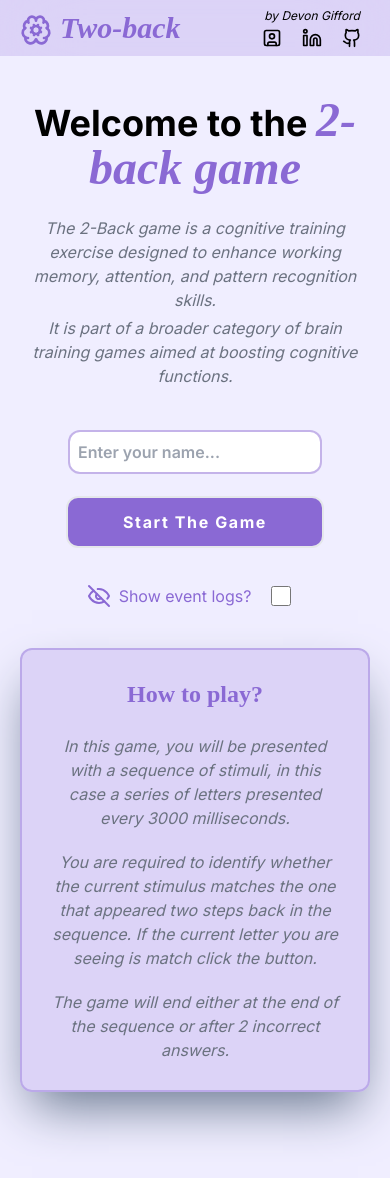
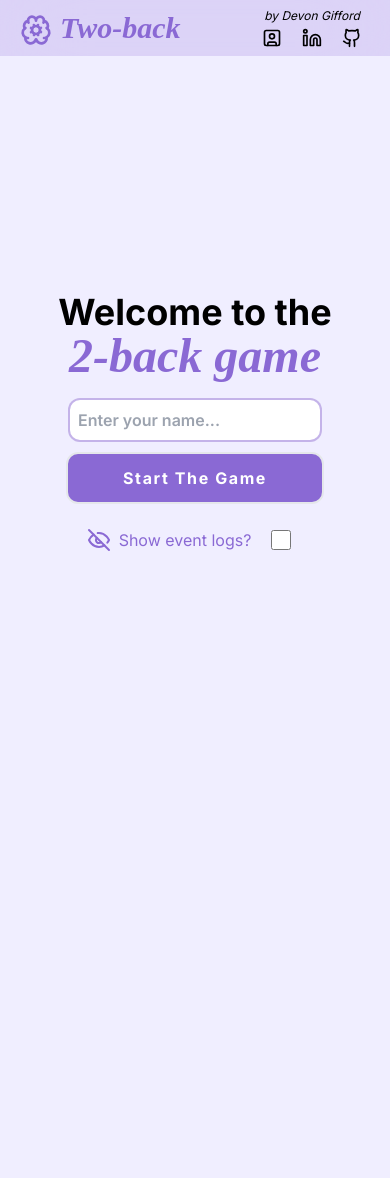
Before and after one commit to DevonGifford/Thymia, a Next.js app: page / in a window 390 px wide. Shown: the top 1178 px of the page. After the commit the page ends 844 px from the top, so only its background shows below. Built offline with nearby package versions, Linux system fonts and the light colour scheme.

Commit message:
ui: general polish, improvements to responsiveness

```diff
--- a/src/app/game/page.tsx
+++ b/src/app/game/page.tsx
@@ -48,19 +48,19 @@ const GamePage = () => {
       user.setCorrectAnswer(user.correctAnswer + 1);
       sendAnalyticsEvent(
         user.showAnalytics,
-        "Attempt button clicked - Correct Answer ✅"
+        "Attempt button clicked - Correct Answer ✅",
       );
     } else {
       user.setWrongAnswer(user.wrongAnswer + 1);
       sendAnalyticsEvent(
         user.showAnalytics,
-        "Attempt button clicked - Wrong answer ❌"
+        "Attempt button clicked - Wrong answer ❌",
       );
     }
   };
 
   return (
-    <>
+    <div className="flex flex-col gap-2 justify-center h-[90vh]">
       <Heading
         headingBlack="Hello there"
         headingColor={user.username}
@@ -68,7 +68,7 @@ const GamePage = () => {
         subHeadingColor="right now..."
       />
 
-      <div className="w-full h-1/2 md:w-9/12 max-w-2xl -translate-y-7 sm:translate-y-0">
+      <div className="w-full h-1/2 max-w-xl -translate-y-7 sm:translate-y-0">
         <div className="flex flex-col-reverse text-center md:flex-row w-full md:justify-between text-slate-900 text-xs sm:text-sm px-8 translate-y-12">
           <p>You have {2 - user.wrongAnswer} chances left</p>
           <p>{15 - count} questions remaining</p>
@@ -80,14 +80,14 @@ const GamePage = () => {
         </div>
       </div>
 
-      <div className="flex flex-col -translate-y-12 sm:translate-y-0">
+      <div className="flex flex-col -translate-y-12 sm:translate-y-0 pt-12 md:pt-0">
         <h2 className="sm:mt-4 text-center text-gray-600">
           Click below if you have seen this image in the most recent 2 images:
         </h2>
 
         <Button text="Seen it 👀" onClick={handleButtonClick} />
       </div>
-    </>
+    </div>
   );
 };
 
--- a/src/app/layout.tsx
+++ b/src/app/layout.tsx
@@ -24,7 +24,7 @@ export default function RootLayout({
       <body className={inter.className}>
         <UserContextProvider defaultValues={defaultContextValues}>
           <NavBar />
-          <main className="flex h-full md:h-screen py-24 sm:py-32 justify-center flex-col gap-5 md:gap-10 mx-5 md:mx-20 items-center">
+          <main className="flex h-screen justify-center flex-col mx-5 md:mx-20 items-center">
             {children}
           </main>
         </UserContextProvider>
--- a/src/app/page.tsx
+++ b/src/app/page.tsx
@@ -60,27 +60,15 @@ export default function Home() {
   };
 
   return (
-    <div className="flex flex-col gap-10 md:gap-16 justify-center items-center">
-      <div>
-        <Heading headingBlack="Welcome to the" headingColor="2-back game" />
-        <section className="flex flex-col text-center gap-1 italic text-gray-500 pt-4">
-          <p>
-            The 2-Back game is a cognitive training exercise designed to enhance
-            working memory, attention, and pattern recognition skills.
-          </p>
-          <p>
-            It is part of a broader category of brain training games aimed at
-            boosting cognitive functions.
-          </p>
-        </section>
-      </div>
+    <div className="flex flex-col gap-4 md:gap-16 justify-center items-center h-[70vh] md:h-auto">
+      <Heading headingBlack="Welcome to the" headingColor="2-back game" />
 
       <article>
         <form
           onSubmit={handleSubmit(onSubmit)}
           className="flex flex-col items-center gap-2"
         >
-          <div className="flex flex-col md:flex-row justify-start gap-5">
+          <div className="flex flex-col md:flex-row justify-start gap-2 md:gap-5">
             <input
               type="text"
               placeholder="Enter your name..."
@@ -101,7 +89,7 @@ export default function Home() {
           </div>
         </form>
 
-        <aside className="flex flex-row w-full text-thymia-purple items-center justify-center text-center pt-3">
+        <aside className="flex flex-row w-full text-thymia-purple items-center justify-center text-center md:pt-3">
           <label className="flex cursor-pointer gap-2 items-center justify-center w-full">
             <span className="sm:text-left">
               {user.showAnalytics ? <Eye /> : <EyeOff />}
@@ -120,23 +108,22 @@ export default function Home() {
         </aside>
       </article>
 
-      <section className="flex flex-col gap-6 text-center border-2 border-thymia-purple rounded-xl border-opacity-40 bg-thymia-purple bg-opacity-20 p-7 sm:mx-10 lg:mx-40 shadow-slate-500 shadow-2xl">
+      <section className="hidden md:flex flex-col gap-4 text-center border-2 border-thymia-purple rounded-xl border-opacity-40 bg-thymia-purple bg-opacity-20 p-7 sm:mx-10 shadow-slate-500 shadow-2xl">
         <h3 className="text-2xl md:text-3xl font-bold text-thymia-purple font-thymia-title">
           How to play?
         </h3>
-        <ul className="flex flex-col gap-5 italic text-gray-500 w-full max-w-5xl">
+        <ul className="flex flex-col gap-2 italic text-gray-500 w-full max-w-5xl">
           <li>
-            In this game, you will be presented with a sequence of stimuli, in
-            this case a series of letters presented every 3000 milliseconds.
+            You&apos;ll be presented a sequence of stimuli: a series of letters
+            shown every 3000 milliseconds.
           </li>
           <li>
-            You are required to identify whether the current stimulus matches
-            the one that appeared two steps back in the sequence. If the current
-            letter you are seeing is match click the button.
+            Your challenge is to discern if the current letter matches the one
+            from two steps back.
           </li>
           <li>
-            The game will end either at the end of the sequence or after 2
-            incorrect answers.
+            The game concludes upon sequence completion or after 2 incorrect
+            answers.
           </li>
         </ul>
       </section>
--- a/src/app/results/page.tsx
+++ b/src/app/results/page.tsx
@@ -16,7 +16,7 @@ const ResultsPage = () => {
   };
 
   return (
-    <>
+    <div className="flex flex-col gap-2 justify-center h-[90vh]">
       <Heading
         headingBlack="Hello again"
         headingColor={user.username}
@@ -45,13 +45,13 @@ const ResultsPage = () => {
       <div className="flex flex-col gap-3 pt-5 ">
         <Button text="Try again" onClick={handleRestart} />
 
-        <p className="text-gray-600 text-center">
+        <p className="hidden md:inline-block text-gray-600 text-center">
           Regular practice can lead to improved working memory and attention.
           <br />
           Embrace the process and have fun!
         </p>
       </div>
-    </>
+    </div>
   );
 };
 
--- a/src/components/Button.tsx
+++ b/src/components/Button.tsx
@@ -9,7 +9,7 @@ export default function Button({
 }) {
   return (
     <button
-      className={`flex justify-center gap-2 rounded-xl border-2 bg-thymia-purple text-white font-bold tracking-widest p-3 transition ease-in-out duration-150 hover:scale-110 ${buttonType}`}
+      className={`flex justify-center gap-2 rounded-xl border-2 bg-thymia-purple text-white font-bold tracking-widest p-3 transition ease-in-out duration-150 hover:scale-105 ${buttonType}`}
       onClick={onClick}
     >
       {text}
--- a/src/components/Heading.tsx
+++ b/src/components/Heading.tsx
@@ -12,18 +12,18 @@ export default function Heading({
   subHeadingColor,
 }: HeadingProps) {
   return (
-    <header className="flex flex-col max-w-5xl text-center ">
-      <h1 className="text-4xl md:text-5xl lg:text-6xl font-bold pb-2">
+    <header className="flex flex-col max-w-5xl text-center gap-2">
+      <h1 className="text-4xl font-bold">
         {headingBlack}{" "}
-        <span className="text-5xl md:text-6xl lg:text-7xl text-thymia-purple font-thymia-title italic">
+        <span className="text-nowrap text-5xl text-thymia-purple font-thymia-title italic">
           {" "}
           {headingColor}
         </span>
       </h1>
       {subHeadingBlack && (
-        <h2 className="text-xl md:text-2xl lg:text-3xl font-semibold">
+        <h2 className="hidden md:inline-block text-xl font-semibold">
           {subHeadingBlack}{" "}
-          <span className="text-2xl md:text-3xl lg:text-4xl text-thymia-purple font-thymia-title italic">
+          <span className="text-2xl text-thymia-purple font-thymia-title italic">
             {" "}
             {subHeadingColor}
           </span>
--- a/src/components/Navbar.tsx
+++ b/src/components/Navbar.tsx
@@ -2,7 +2,7 @@ import Link from "next/link";
 import {
   BrainCog,
   ExternalLink,
-  Github,
+  GithubIcon,
   Linkedin,
   UserSquare,
 } from "lucide-react";
@@ -13,7 +13,7 @@ export default function NavBar() {
       <div className="flex gap-8 ">
         <Link
           href="/"
-          className="flex flex-row gap-2 transition ease-in-out duration-150 hover:scale-110 text-thymia-purple"
+          className="flex text-nowrap flex-row gap-2 text-thymia-purple"
         >
           <BrainCog size={32} className=" translate-y-1" />
           <p className="text-3xl font-bold font-thymia-title italic">
@@ -26,7 +26,7 @@ export default function NavBar() {
           href="https://github.com/DevonGifford/nGame--TechnicalAssignment"
           className="flex justify-end items-center"
         >
-          <div className="hidden sm:flex flex-row gap-2 transition ease-in-out duration-150 hover:scale-110">
+          <div className="hidden sm:flex flex-row gap-2 transition ease-in-out duration-150 hover:scale-105">
             <span className="block text-sm text-gray-600">
               Project Source Code
             </span>
@@ -58,7 +58,7 @@ export default function NavBar() {
             href="https://github.com/DevonGifford"
             className="transition ease-in-out duration-150 hover:scale-110"
           >
-            <Github size={20} />
+            <GithubIcon size={20} />
           </Link>
         </div>
       </div>
```
Also changed, not shown: 1 other file (tests, documents, lock files or other folders).
